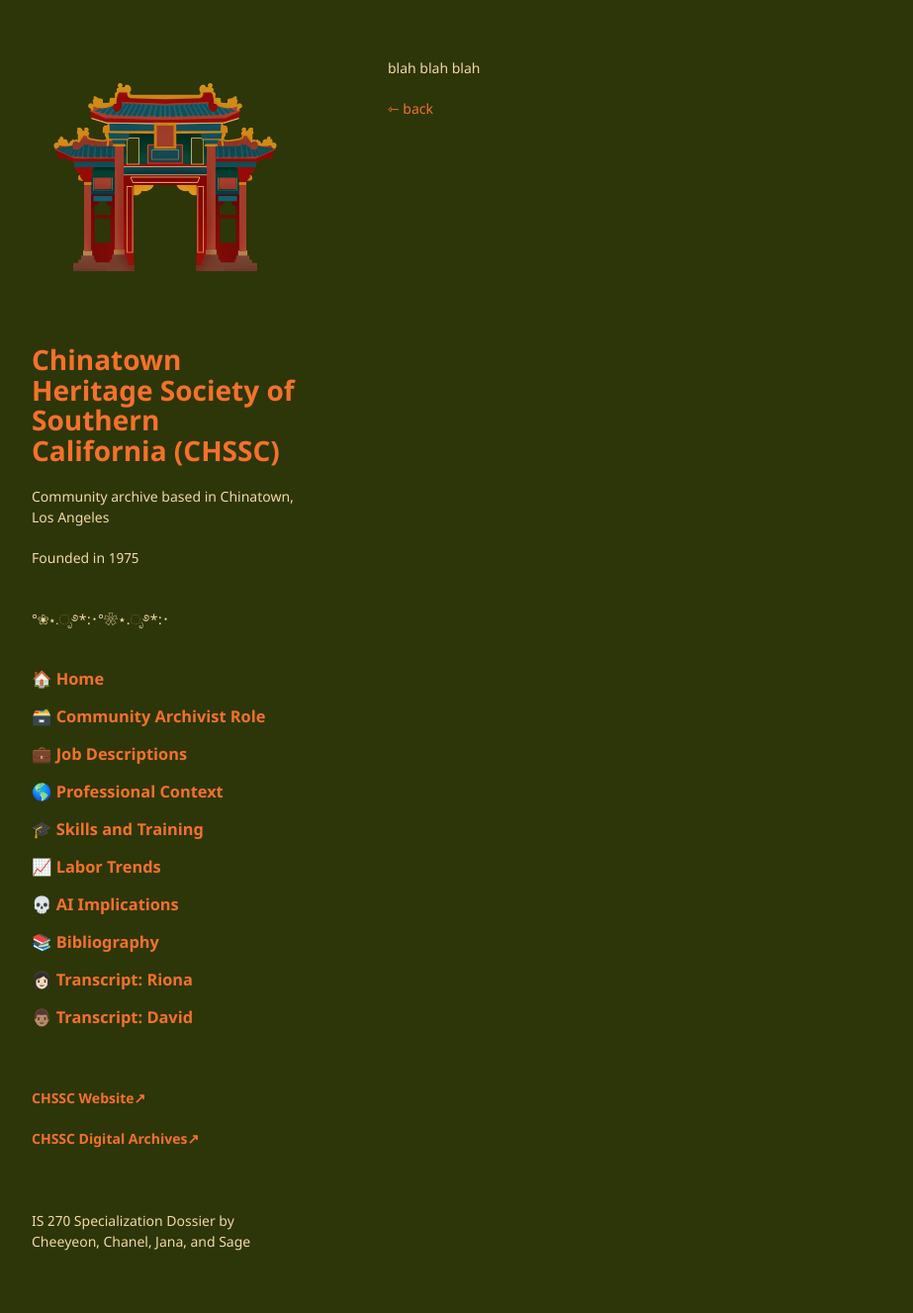
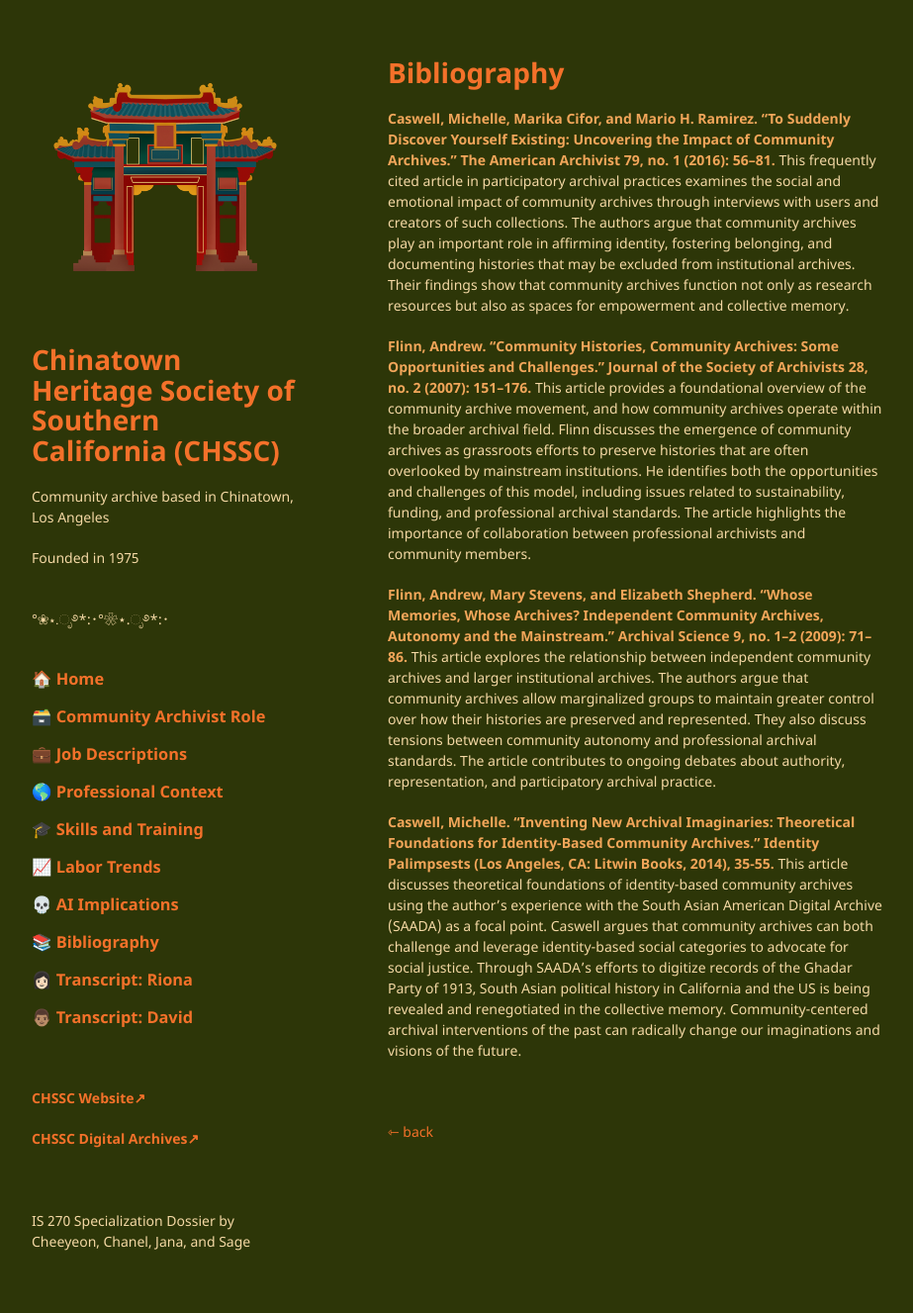
Before and after one commit to chaanelly/IS270-CHSSC, a Jekyll site: the page built from pages/annotated-biblio.md, in a window 1280 px wide. Shown: the whole page at 99% size, without its empty margins (178-1101 px from the left). Built offline with Jekyll 4.4.1, drawn with Linux system fonts in a browser that asks for light colours; our own code applies the rules of GitHub Pages for plain Markdown files.

Commit message:
Update annotated-biblio.md

```diff
--- a/pages/annotated-biblio.md
+++ b/pages/annotated-biblio.md
@@ -1,3 +1,18 @@
-blah blah blah
+# Bibliography
+
+**Caswell, Michelle, Marika Cifor, and Mario H. Ramirez. “To Suddenly Discover Yourself Existing: Uncovering the Impact of Community Archives.” The American Archivist 79, no. 1 (2016): 56–81.**
+This frequently cited article in participatory archival practices examines the social and emotional impact of community archives through interviews with users and creators of such collections. The authors argue that community archives play an important role in affirming identity, fostering belonging, and documenting histories that may be excluded from institutional archives. Their findings show that community archives function not only as research resources but also as spaces for empowerment and collective memory.
+
+**Flinn, Andrew. “Community Histories, Community Archives: Some Opportunities and Challenges.” Journal of the Society of Archivists 28, no. 2 (2007): 151–176.**
+This article provides a foundational overview of the community archive movement, and how community archives operate within the broader archival field. Flinn discusses the emergence of community archives as grassroots efforts to preserve histories that are often overlooked by mainstream institutions. He identifies both the opportunities and challenges of this model, including issues related to sustainability, funding, and professional archival standards. The article highlights the importance of collaboration between professional archivists and community members.
+
+**Flinn, Andrew, Mary Stevens, and Elizabeth Shepherd. “Whose Memories, Whose Archives? Independent Community Archives, Autonomy and the Mainstream.” Archival Science 9, no. 1–2 (2009): 71–86.**
+This article explores the relationship between independent community archives and larger institutional archives. The authors argue that community archives allow marginalized groups to maintain greater control over how their histories are preserved and represented. They also discuss tensions between community autonomy and professional archival standards. The article contributes to ongoing debates about authority, representation, and participatory archival practice.
+
+**Caswell, Michelle. “Inventing New Archival Imaginaries: Theoretical Foundations for Identity-Based Community Archives.” Identity Palimpsests (Los Angeles, CA: Litwin Books,
+2014), 35-55.**
+This article discusses theoretical foundations of identity-based community archives using the author’s experience with the South Asian American Digital Archive (SAADA) as a focal point. Caswell argues that community archives can both challenge and leverage identity-based social categories to advocate for social justice. Through SAADA’s efforts to digitize records of the Ghadar Party of 1913, South Asian political history in California and the US is being revealed and renegotiated in the collective memory. Community-centered archival interventions of the past can radically change our imaginations and visions of the future.
+
+<br>
 
 [⇽ back](../index.md)
```
